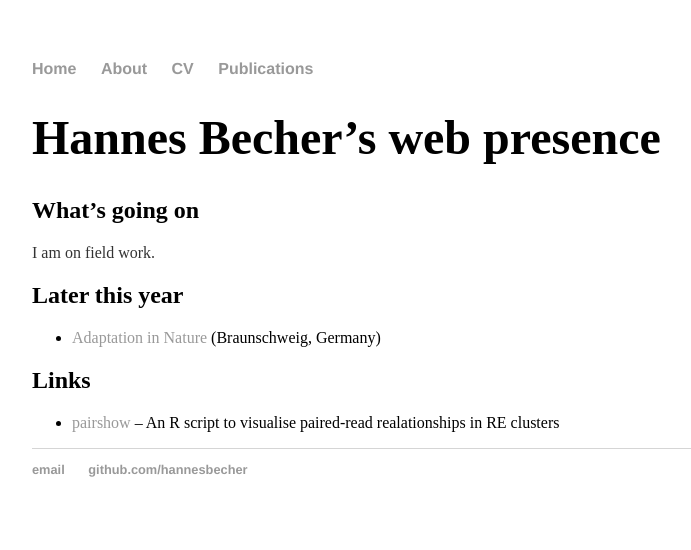
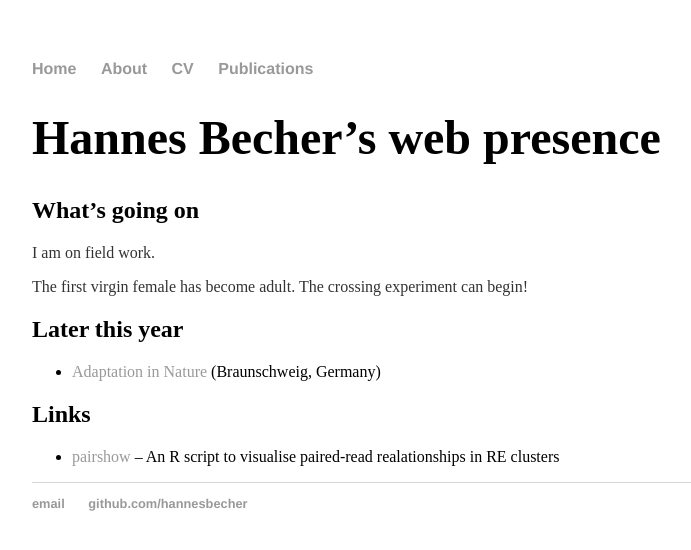
Before and after one commit to hannesbecher/hannesbecher.github.io, a Jekyll site: the page built from index.md, in a window 1280 px wide. Shown: the top 550 px of the page, without its empty margins (160-851 px from the left). Built offline with Jekyll 4.4.1, drawn with Linux system fonts in a browser that asks for light colours.

Commit message:
Update index.md

```diff
--- a/index.md
+++ b/index.md
@@ -8,6 +8,8 @@ title: Hannes Becher, Doctoral Researcher
 ## What's going on
 I am on field work.
 
+The first virgin female has become adult. The crossing experiment can begin!
+
 ## Later this year
 * [Adaptation in Nature](http://www.gfgenetik.de/tagungen/) (Braunschweig, Germany)
 
```
